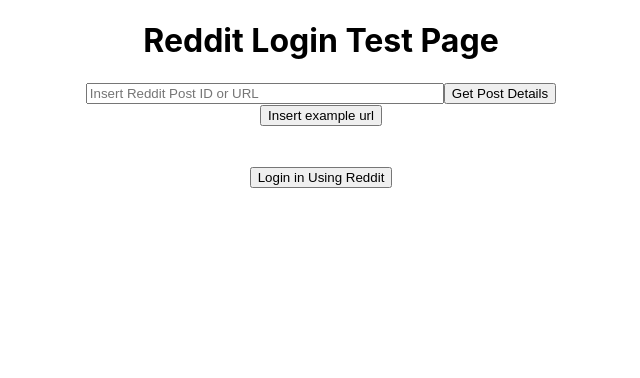
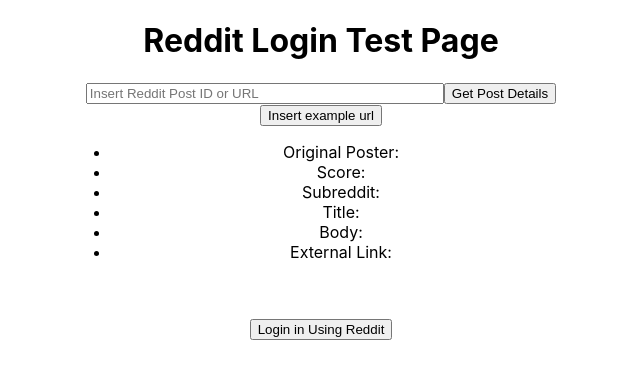
Before and after one commit to OrbitalTreasure/treasure, a React (Create React App) app in the folder loginpoc/: page / in a window 1280 px wide. Shown: the top 378 px of the page, without its empty margins (319-959 px from the left). Built offline with nearby package versions, Linux system fonts and the light colour scheme.

Commit message:
Allow visual preview of post

```diff
--- a/loginpoc/src/components/PostDetailsForm.js
+++ b/loginpoc/src/components/PostDetailsForm.js
@@ -2,6 +2,7 @@ import { useState } from "react";
 
 function PostDetailsForm() {
   const [userTextInput, setTextInput] = useState("");
+  const [redditPost, setRedditPost] = useState({});
   const getRedditPostData = (e) => {
     e.preventDefault();
 
@@ -18,7 +19,10 @@ function PostDetailsForm() {
     const url = `https://api.reddit.com/api/info/?id=t3_${postID}`;
     fetch(url, { mode: "cors" })
       .then((response) => response.json())
-      .then((body) => console.log(body.data.children[0].data))
+      .then((body) => {
+        console.log(body.data.children[0].data);
+        setRedditPost(body.data.children[0].data);
+      })
       .catch((e) => console.log(e));
   };
 
@@ -58,6 +62,14 @@ function PostDetailsForm() {
         id="exampleButton"
         onClick={insertExample}
       />
+      <ul>
+        <li>Original Poster: {redditPost.author}</li>
+        <li>Score: {redditPost.score}</li>
+        <li>Subreddit: {redditPost.subreddit_name_prefixed}</li>
+        <li>Title: {redditPost.title}</li>
+        <li>Body: {redditPost.selftext}</li>
+        <li>External Link: {redditPost.url}</li>
+      </ul>
     </div>
   );
 }
```
